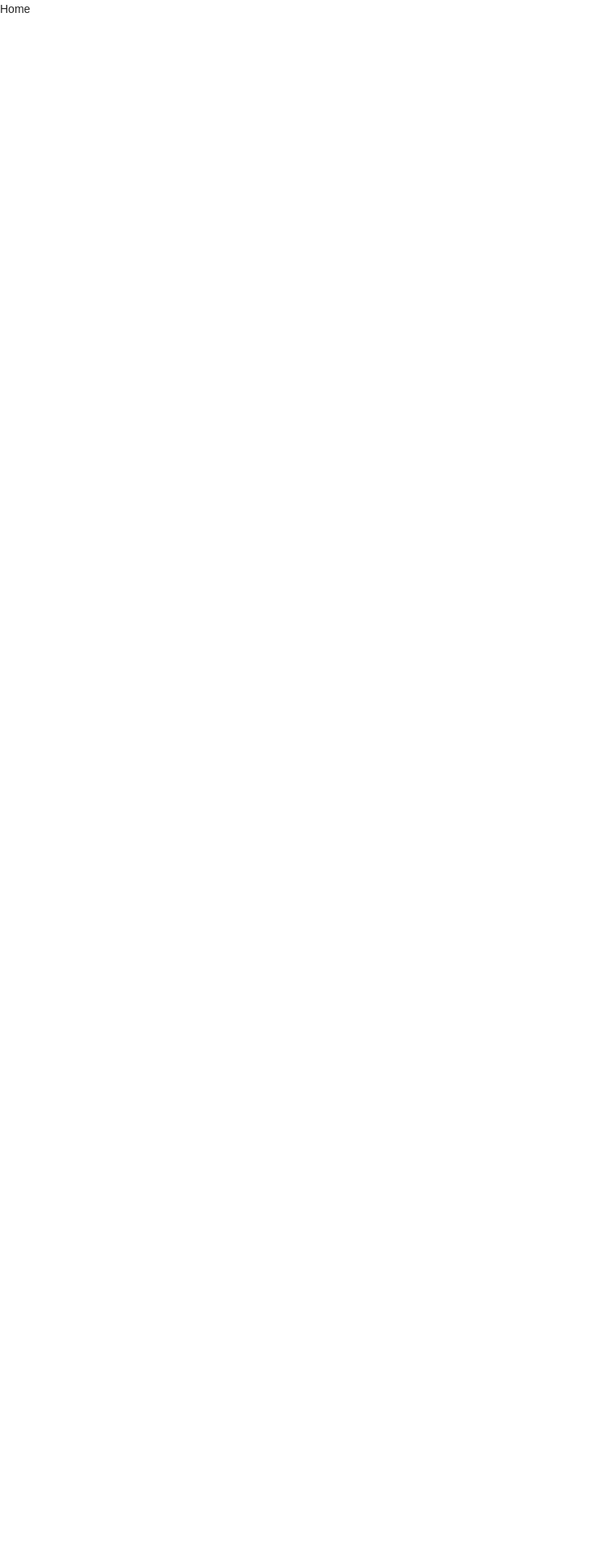
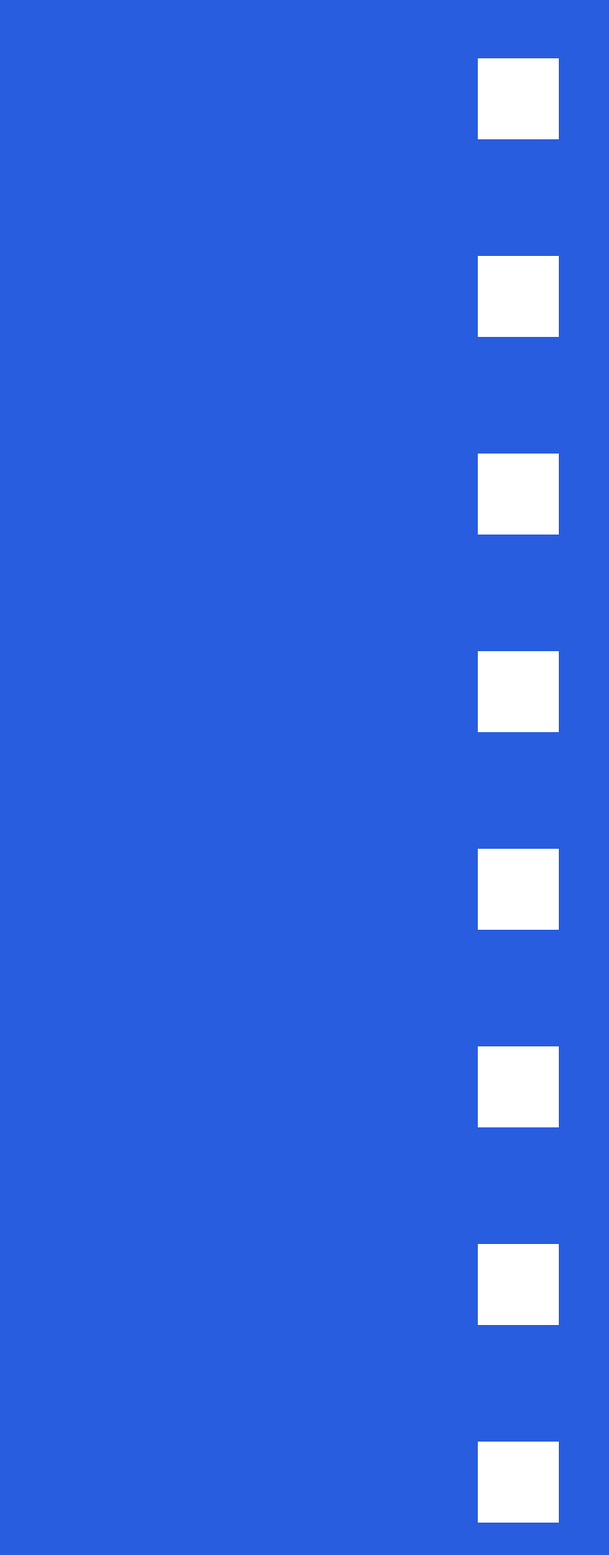
Before and after one commit to JaeWangL/react-awesome-animations, a Next.js app: page / in a window 1280 px wide. Shown: the top 1920 px of the page at 81% size, without its empty margins (0-752 px from the left). Before the commit the page ends 800 px from the top, so only its background shows below. Built offline with nearby package versions, Linux system fonts and the light colour scheme.

Commit message:
[Feature] Add

```diff
--- /dev/null
+++ b/components/fadeIn/index.tsx
@@ -0,0 +1,45 @@
+import { motion, useAnimation } from 'framer-motion';
+import React, { useEffect } from 'react';
+import IsEqual from 'react-fast-compare';
+import { useInView } from 'react-intersection-observer';
+import { getTransition, variants } from './interfaces';
+
+type FadeInProps = {
+  children: React.ReactNode;
+  triggerOnce?: boolean;
+  duration?: number;
+  delay?: number;
+};
+
+function FadeIn(props: FadeInProps): JSX.Element {
+  const { children, delay, duration, triggerOnce } = props;
+  const controls = useAnimation();
+  const [ref, inView] = useInView({
+    triggerOnce,
+  });
+
+  useEffect(() => {
+    if (inView) {
+      controls.start('visible');
+    }
+  }, [controls, inView]);
+
+  return (
+    <motion.div
+      ref={ref}
+      animate={controls}
+      initial="hidden"
+      transition={getTransition(duration, delay)}
+      variants={variants}>
+      {children}
+    </motion.div>
+  );
+}
+
+FadeIn.defaultProps = {
+  triggerOnce: false,
+  duration: 0.5,
+  delay: 0.2,
+};
+
+export default React.memo(FadeIn, IsEqual);
--- /dev/null
+++ b/components/fadeIn/interfaces.ts
@@ -0,0 +1,13 @@
+import { Transition, Variants } from 'framer-motion';
+
+export const getTransition = (duration = 0.5, delay = 0.2): Transition => {
+  return {
+    duration,
+    delay,
+  };
+};
+
+export const variants: Variants = {
+  visible: { opacity: 1 },
+  hidden: { opacity: 0 },
+};
--- /dev/null
+++ b/components/index.ts
@@ -0,0 +1 @@
+export { default as FadeIn } from './fadeIn';
--- a/src/containers/home/index.tsx
+++ b/src/containers/home/index.tsx
@@ -1,11 +1,48 @@
 import React from 'react';
 import IsEqual from 'react-fast-compare';
+import { FadeIn } from '@components/index';
+import { Container, TestBox } from './styles';
 
 function Home(): JSX.Element {
   return (
-    <div>
-      <p>Home</p>
-    </div>
+    <Container>
+      <FadeIn>
+        <TestBox />
+      </FadeIn>
+      <FadeIn>
+        <TestBox />
+      </FadeIn>
+      <FadeIn>
+        <TestBox />
+      </FadeIn>
+      <FadeIn>
+        <TestBox />
+      </FadeIn>
+      <FadeIn>
+        <TestBox />
+      </FadeIn>
+      <FadeIn>
+        <TestBox />
+      </FadeIn>
+      <FadeIn>
+        <TestBox />
+      </FadeIn>
+      <FadeIn>
+        <TestBox />
+      </FadeIn>
+      <FadeIn>
+        <TestBox />
+      </FadeIn>
+      <FadeIn>
+        <TestBox />
+      </FadeIn>
+      <FadeIn>
+        <TestBox />
+      </FadeIn>
+      <FadeIn>
+        <TestBox />
+      </FadeIn>
+    </Container>
   );
 }
 
--- /dev/null
+++ b/src/containers/home/styles.ts
@@ -0,0 +1,17 @@
+import styled from '@emotion/styled';
+
+export const Container = styled.div`
+  align-items: center;
+  background-color: #285de0;
+  display: flex;
+  flex-direction: column;
+  justify-content: center;
+`;
+
+export const TestBox = styled.div`
+  background: #fff;
+  border-radius: 5;
+  height: 100px;
+  margin: 72px 0;
+  width: 100px;
+`;
```
